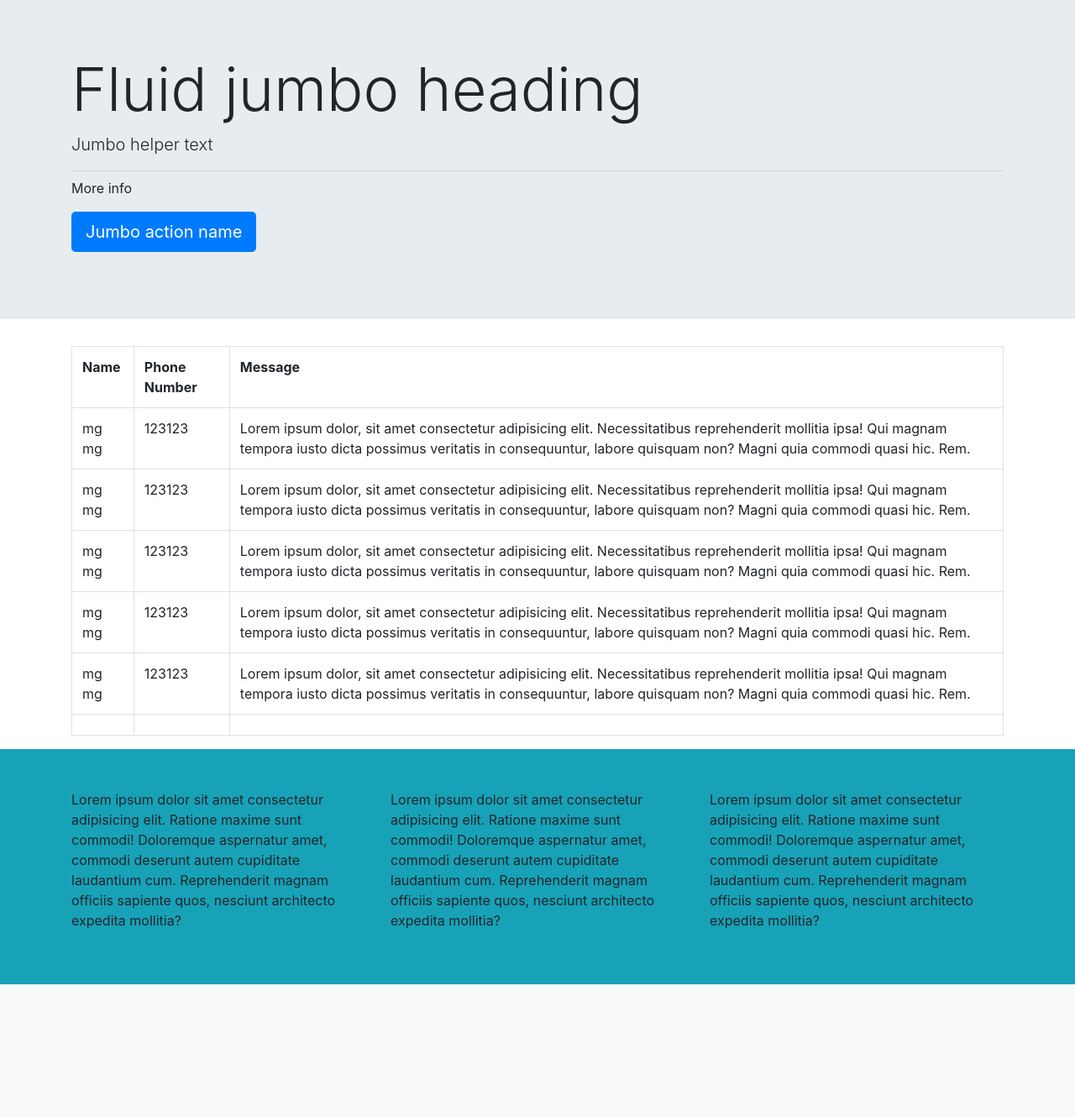
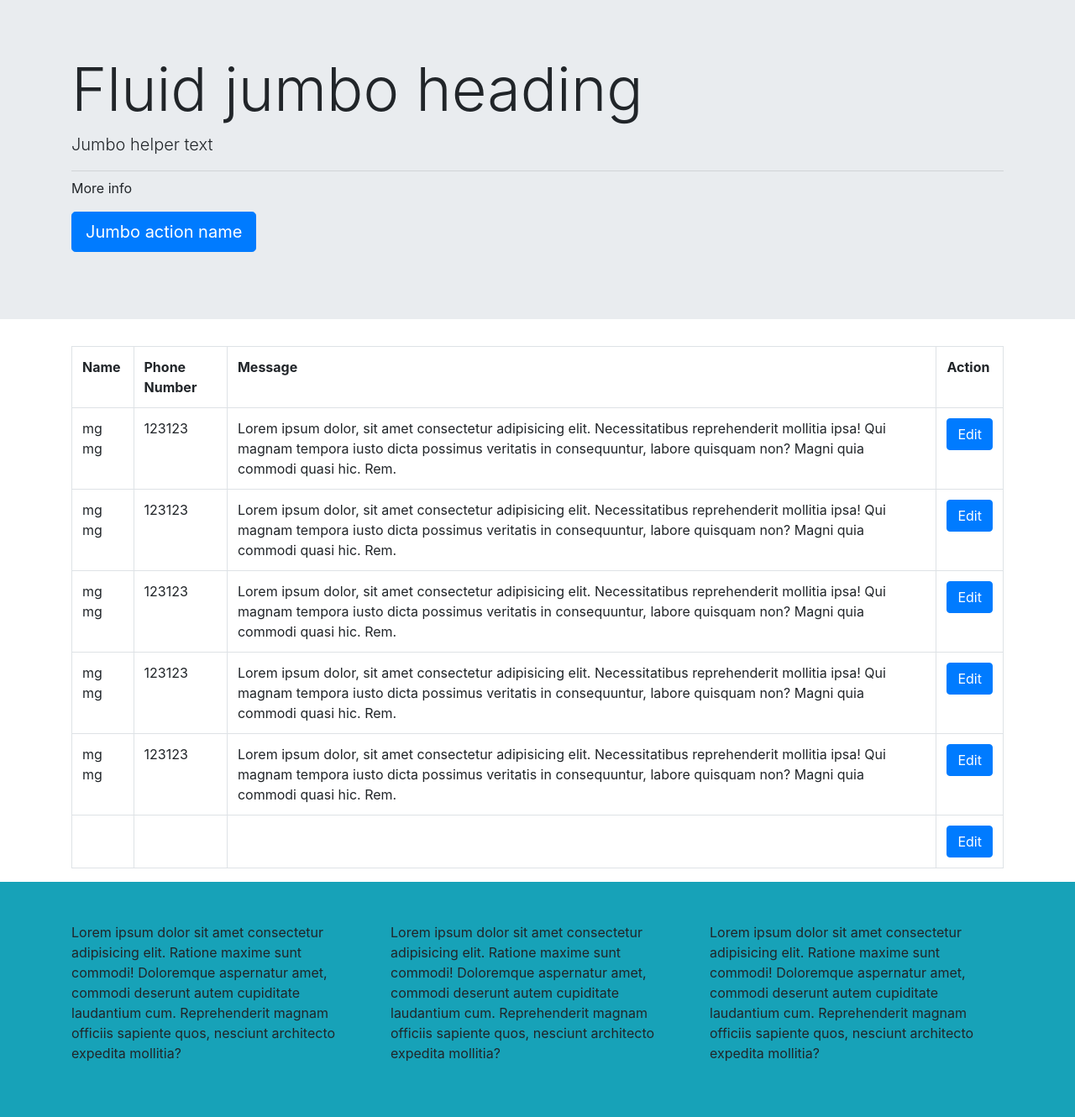
Before and after one commit to kyawswardata/sfu_b3_1, a PHP site: page /senddata.php in a window 1280 px wide. Shown: the part 57-1387 px from the top of the page at 84% size. Before the commit the page ends 1229 px from the top, so only its background shows below. Run offline with PHP 8.4, Linux system fonts and the light colour scheme; data comes from the database, SQL or seed files in the repository; data that the repository does not hold is empty.

Commit message:
Update senddata.php

```diff
--- a/senddata.php
+++ b/senddata.php
@@ -40,6 +40,7 @@
                         <th>Name</th>
                         <th>Phone Number</th>
                         <th>Message</th>
+                        <th>Action</th>
                     </tr>
                     <?php
 
@@ -56,6 +57,9 @@
                         <td><?php echo $row['name'];?></td>
                         <td><?php echo $row['phonenumber'];?></td>
                         <td><?php echo $row['message'];?></td>
+                        <td>
+                                <a href="edit.php?id=<?php echo $row['id'];?>" class="btn btn-primary">Edit</a>
+                        </td>
                     </tr>
                     <?php
 
```
